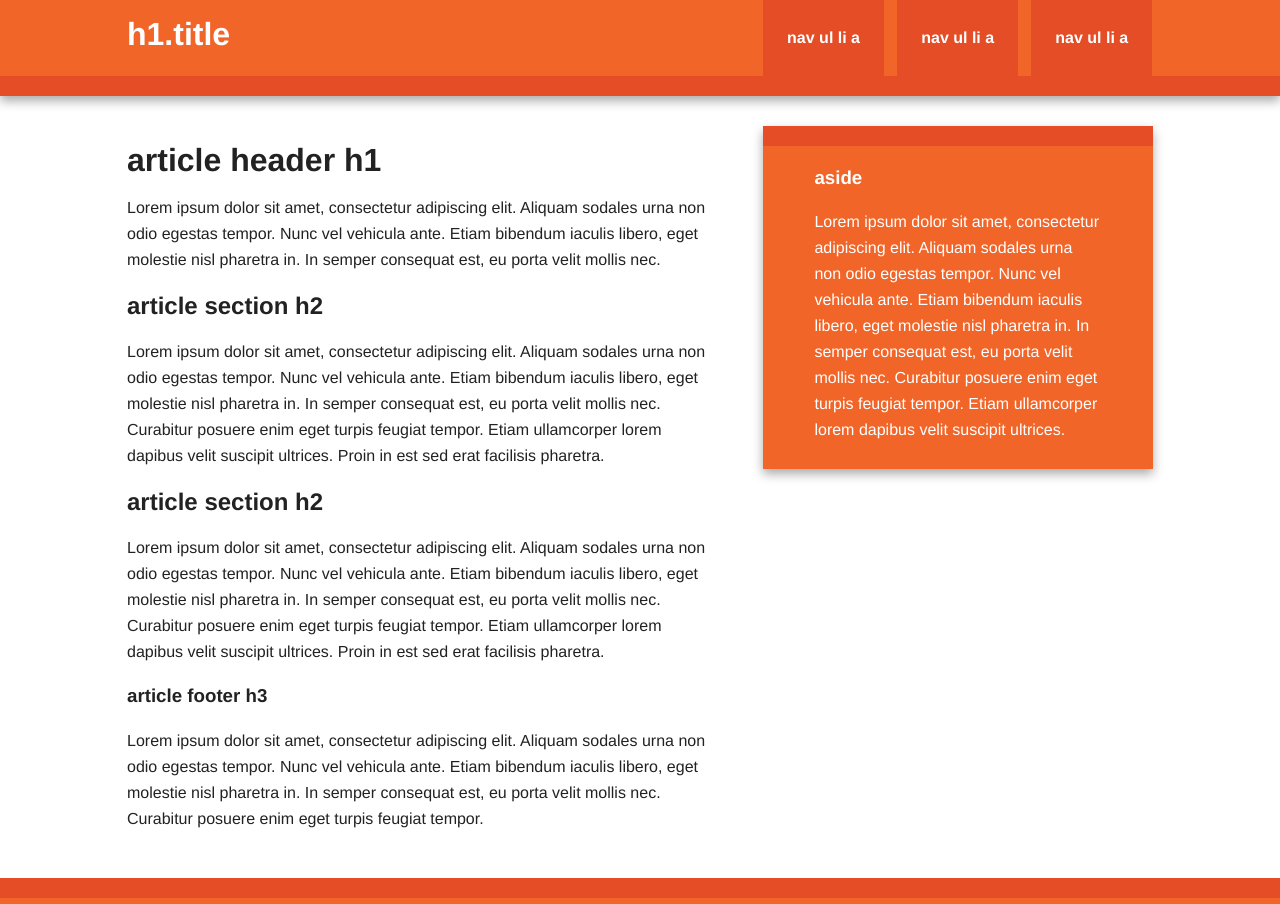
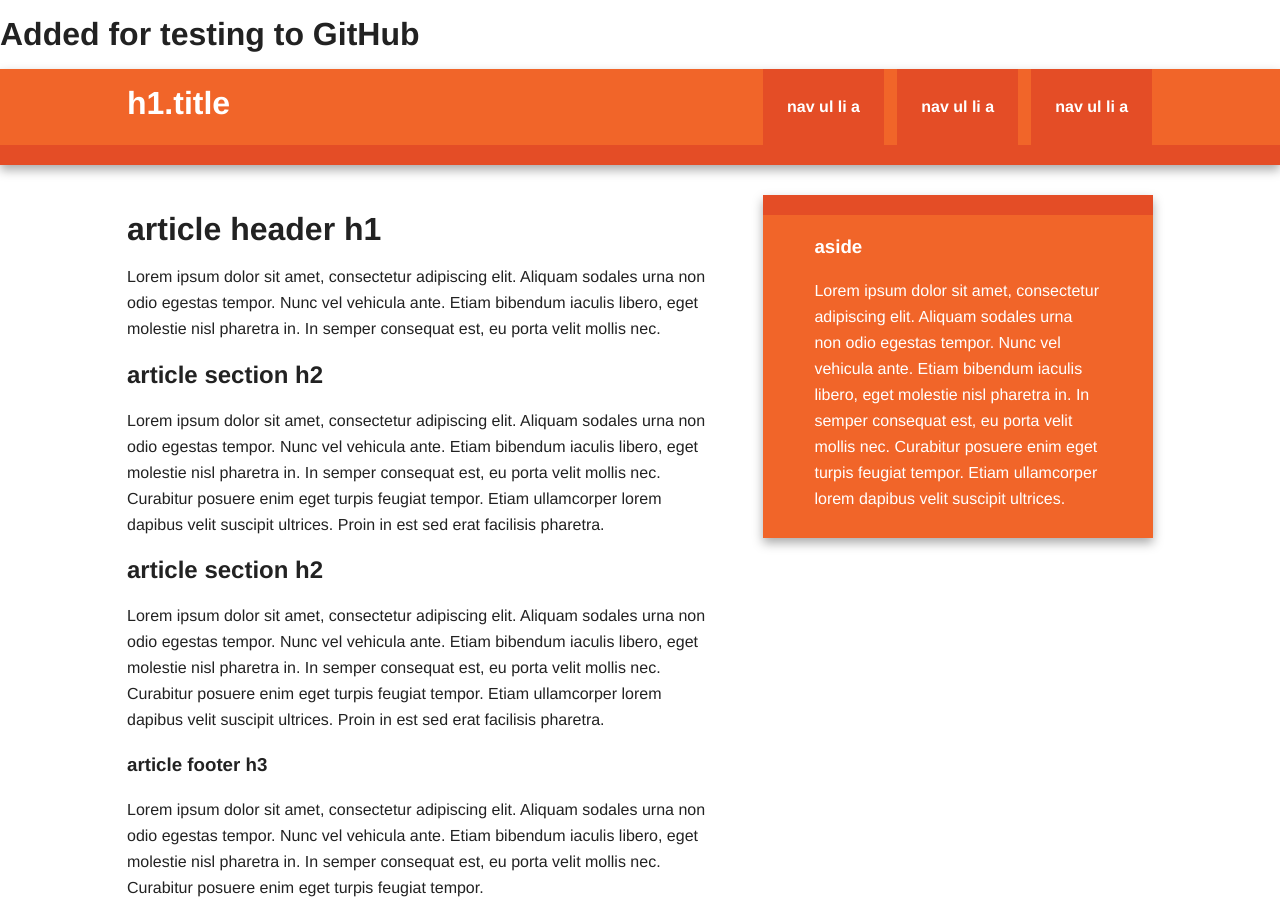
Before and after one commit to tomconneely/html5-experimentation, a plain HTML site: page index.html in a window 1280 px wide. Shown: the top 904 px of the page. Drawn offline with nearby package versions, Linux system fonts and the light colour scheme.

Commit message:
Added new h1 to see which branch is used

```diff
--- a/index.html
+++ b/index.html
@@ -20,6 +20,8 @@
         <!--[if lt IE 8]>
             <p class="browserupgrade">You are using an <strong>outdated</strong> browser. Please <a href="http://browsehappy.com/">upgrade your browser</a> to improve your experience.</p>
         <![endif]-->
+
+        <h1>Added for testing to GitHub</h1>
 
         <div class="header-container">
             <header class="wrapper clearfix">
```
